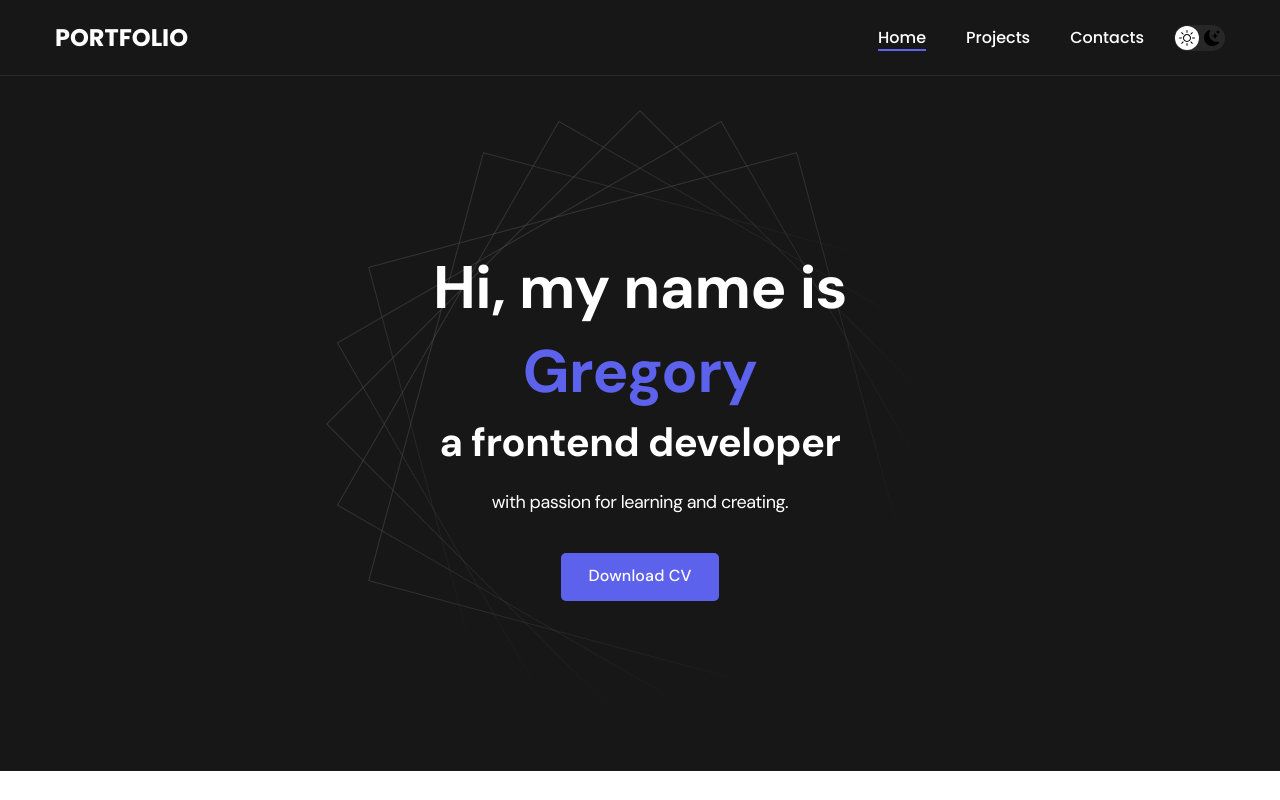
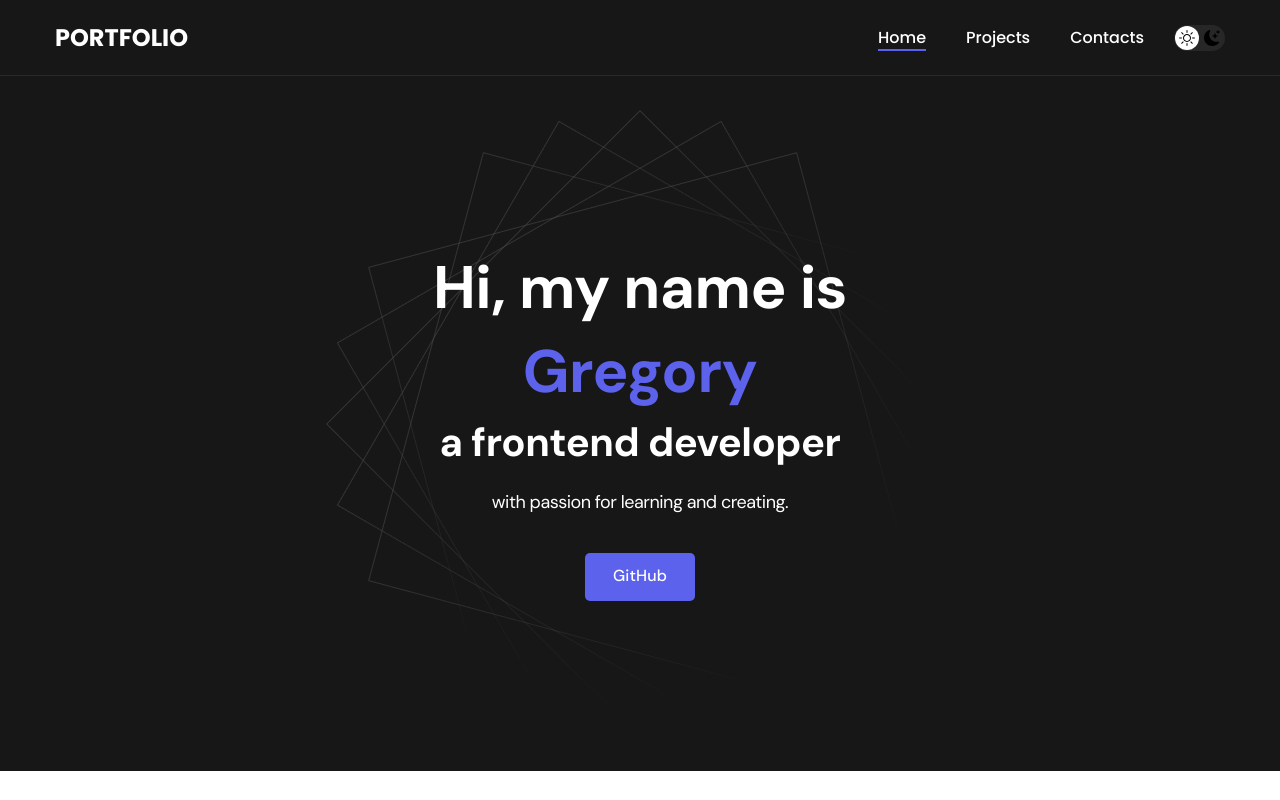
Before and after one commit to gregorybv/react-portfolio, a React (Create React App) app: page / in a window 1280 px wide. Shown: the top 800 px of the page. Built offline with nearby package versions, Linux system fonts and the light colour scheme.

Commit message:
github href

```diff
--- a/src/components/header/Header.js
+++ b/src/components/header/Header.js
@@ -13,8 +13,8 @@ const Header = () => {
         <div className="header__text">
           <p>with passion for learning and creating.</p>
         </div>
-        <a href="#!" className="btn">
-          Download CV
+        <a href="https://github.com/GrigoriyBerezin" className="btn">
+          GitHub
         </a>
       </div>
     </header>
```
